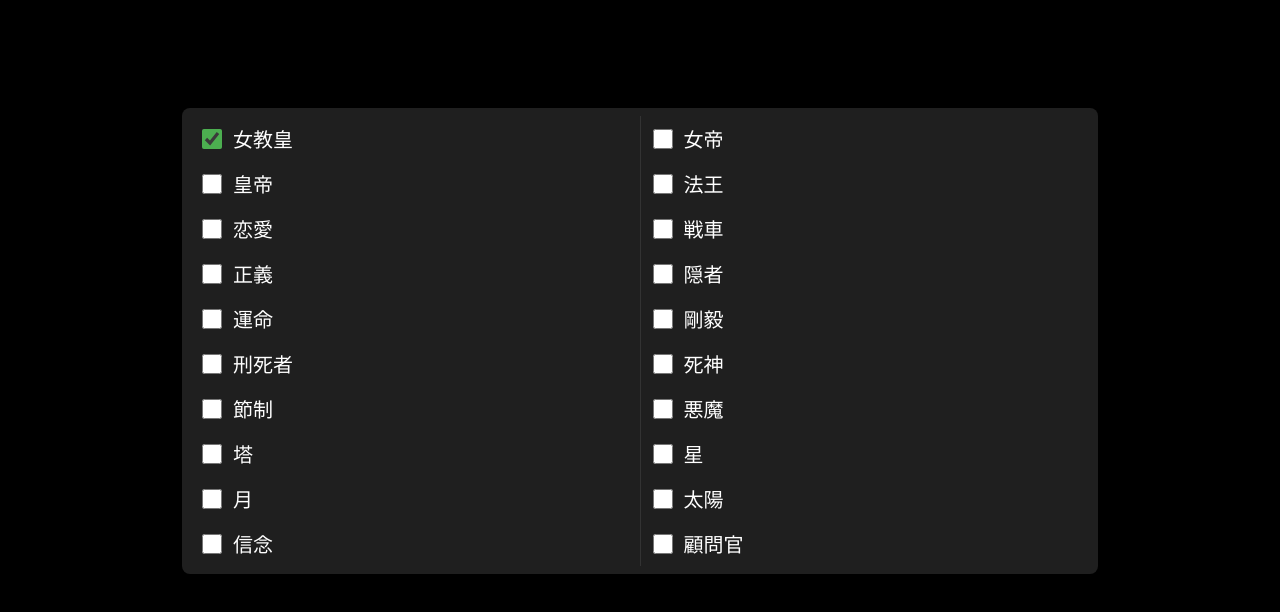
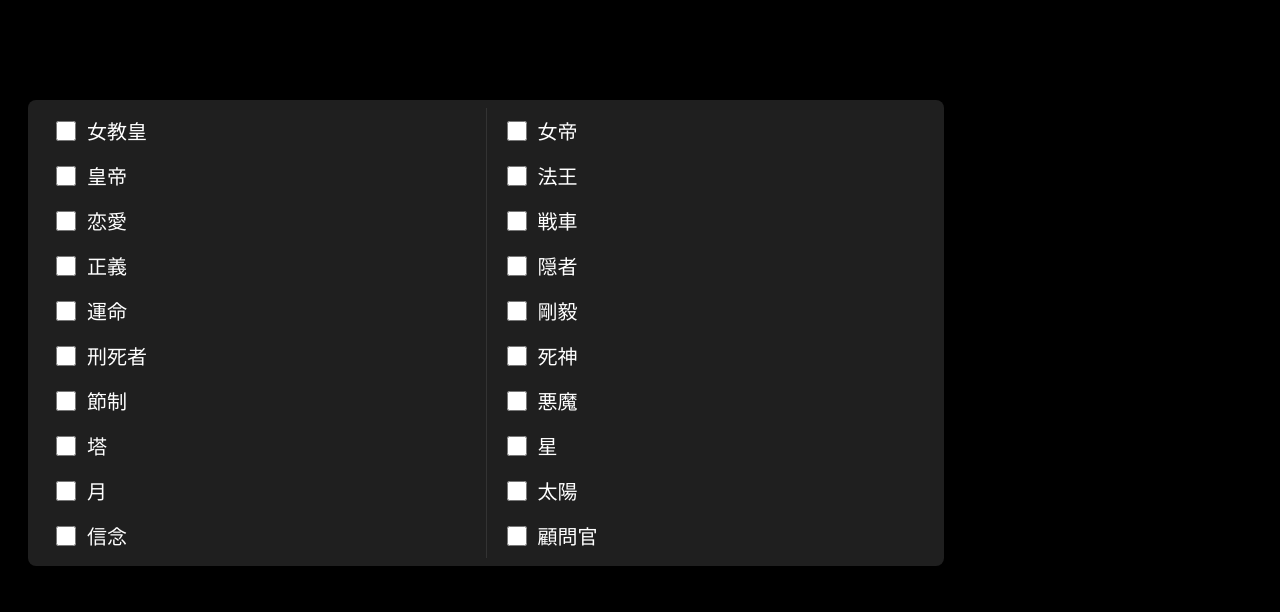
Before and after one commit to picnic09/arcana-list, a plain HTML site: page index.html in a window 1280 px wide. Both pictures are taken after a click on the checkbox "女教皇". Drawn offline with Linux system fonts and the light colour scheme.

Commit message:
Add files via upload

```diff
--- a/index.html
+++ b/index.html
@@ -1,99 +1,19 @@
 <!doctype html>
 <html lang="ja">
   <head>
-  <meta charset="utf-8">
-  <meta name="viewport" content="width=device-width, initial-scale=1">
-  <link rel="manifest" href="manifest.json">
-  <meta name="theme-color" content="#1f1f1f">
+    <meta charset="utf-8" />
+    <meta name="viewport" content="width=device-width, initial-scale=1" />
+    <link rel="stylesheet" type="text/css" href="style.css" />
+    <link rel="manifest" href="manifest.json" />
+    <meta name="theme-color" content="#1f1f1f" />
     <title>Arcana List</title>
-  <style>
-    body { font-family: system-ui, Arial; padding: 100px 8px 8px; background:#000; color:#fff; font-size: 20px; }
-    .todo-wrapper { max-width: 900px; margin: 0 auto ; background: #1f1f1f; border-radius: 8px; padding: 8px; }
-    table { width: 100%; border-collapse: collapse; }
-    td { padding: 8px; vertical-align: middle; }
-    .item { display: flex; align-items: center; gap: 8px; }
-    input[type="checkbox"] {
-      width: 20px; height: 20px;
-      accent-color: #4caf50;
-    }
-    label { user-select: none; color:#fff; font-size: 20px; }
-    td + td { border-left: 1px solid #333; }
-  </style>
   </head>
   <body>
     <div class="todo-wrapper">
-    <form>
       <table id="todo-table">
-        <tbody>
-          <!-- JavaScriptで行を生成 -->
-        </tbody>
+        <tbody></tbody>
       </table>
-    </form>
     </div>
-
-<script>
-  const labels = [
-    "女教皇", "女帝", "皇帝", "法王", "恋愛", "戦車", "正義", "隠者", "運命", "剛毅",
-    "刑死者", "死神", "節制", "悪魔", "塔", "星", "月", "太陽", "信念", "顧問官"
-  ];
-
-  const tbody = document.querySelector("#todo-table tbody");
-  const savedStates = JSON.parse(localStorage.getItem("triStates") || "{}");
-  let idx = 0;
-
-  for (let r = 1; r <= 10; r++) {
-    const tr = document.createElement("tr");
-    for (let c = 1; c <= 2; c++) {
-      const td = document.createElement("td");
-      const id = `todo-${r}-${c}`;
-      const text = labels[idx] || "-";
-      idx++;
-
-      td.innerHTML = `
-        <div class="item">
-          <input type="checkbox" id="${id}">
-          <label for="${id}">${text}</label>
-        </div>`;
-      tr.appendChild(td);
-
-      // --- 3択仕様の処理 ---
-      const checkbox = td.querySelector("input");
-      let state = savedStates[id] ?? 0; // 保存されていれば復元
-
-      // 復元処理
-      applyState(checkbox, state);
-
-      checkbox.addEventListener("change", function(e) {
-        state = (state + 1) % 3;
-        applyState(this, state);
-
-        // 保存
-        savedStates[id] = state;
-        localStorage.setItem("triStates", JSON.stringify(savedStates));
-      });
-    }
-    tbody.appendChild(tr);
-  }
-
-  // 状態をUIに反映する関数
-  function applyState(checkbox, state) {
-    if (state === 0) {
-      checkbox.checked = false;
-      checkbox.indeterminate = false;
-    } else if (state === 1) {
-      checkbox.checked = true;
-      checkbox.indeterminate = false;
-    } else if (state === 2) {
-      checkbox.checked = false;
-      checkbox.indeterminate = true;
-    }
-  }
-  </script>
-  <script>
-    if ("serviceWorker" in navigator) {
-      navigator.serviceWorker.register("./service-worker.js")
-        .then(() => console.log("Service Worker registered"));
-    }
-  </script>
+    <script src="index.js"></script>
   </body>
 </html>
--- /dev/null
+++ b/index.js
@@ -0,0 +1,121 @@
+class TriStateCheckbox {
+  constructor(id, labelText, storageKey, parentTd) {
+    this.id = id;
+    this.storageKey = storageKey;
+
+    const wrapper = document.createElement("div");
+    wrapper.className = "item";
+
+    this.checkbox = document.createElement("input");
+    this.checkbox.type = "checkbox";
+    this.checkbox.id = id;
+
+    this.label = document.createElement("label");
+    this.label.setAttribute("for", id);
+    this.label.textContent = labelText;
+
+    wrapper.appendChild(this.checkbox);
+    wrapper.appendChild(this.label);
+    parentTd.appendChild(wrapper);
+
+    this.state = 0;
+    this.load();
+    this.applyState();
+
+    this.checkbox.addEventListener("click", (e) => {
+      e.preventDefault();
+      this.nextState();
+    });
+  }
+
+  applyState() {
+    if (this.state === 0) {
+      this.checkbox.checked = false;
+      this.checkbox.indeterminate = false;
+    } else if (this.state === 1) {
+      this.checkbox.checked = true;
+      this.checkbox.indeterminate = false;
+    } else if (this.state === 2) {
+      this.checkbox.checked = false;
+      this.checkbox.indeterminate = true;
+    }
+  }
+
+  nextState() {
+    this.state = (this.state + 1) % 3;
+    this.applyState();
+    this.save();
+  }
+
+  save() {
+    const saved = JSON.parse(localStorage.getItem(this.storageKey) || "{}");
+    saved[this.id] = this.state;
+    localStorage.setItem(this.storageKey, JSON.stringify(saved));
+  }
+
+  load() {
+    const saved = JSON.parse(localStorage.getItem(this.storageKey) || "{}");
+    if (saved[this.id] !== undefined) {
+      this.state = saved[this.id];
+    }
+  }
+}
+
+class TriStateManager {
+  constructor(storageKey) {
+    this.storageKey = storageKey;
+    this.checkboxes = [];
+  }
+
+  addCheckbox(id, labelText, parentTd) {
+    const tri = new TriStateCheckbox(id, labelText, this.storageKey, parentTd);
+    this.checkboxes.push(tri);
+  }
+}
+
+// === 実行部 ===
+const labels = [
+  "女教皇",
+  "女帝",
+  "皇帝",
+  "法王",
+  "恋愛",
+  "戦車",
+  "正義",
+  "隠者",
+  "運命",
+  "剛毅",
+  "刑死者",
+  "死神",
+  "節制",
+  "悪魔",
+  "塔",
+  "星",
+  "月",
+  "太陽",
+  "信念",
+  "顧問官",
+];
+
+const tbody = document.querySelector("#todo-table tbody");
+const manager = new TriStateManager("triStates");
+
+let idx = 0;
+for (let r = 0; r < 10; r++) {
+  const tr = document.createElement("tr");
+  for (let c = 0; c < 2; c++) {
+    const td = document.createElement("td");
+    if (labels[idx]) {
+      manager.addCheckbox(`cb-${r}-${c}`, labels[idx], td);
+    }
+    tr.appendChild(td);
+    idx++;
+  }
+  tbody.appendChild(tr);
+}
+
+if ("serviceWorker" in navigator) {
+  navigator.serviceWorker
+    .register("./service-worker.js")
+    .then(() => console.log("Service Worker registered"));
+}
--- /dev/null
+++ b/style.css
@@ -0,0 +1,37 @@
+body {
+  font-family: system-ui, Arial;
+  background: #000;
+  color: #fff;
+}
+.todo-wrapper {
+  max-width: 900px;
+  margin: 100px 20px;
+  background: #1f1f1f;
+  border-radius: 8px;
+  padding: 8px;
+}
+table {
+  width: 100%;
+  border-collapse: collapse;
+}
+td {
+  padding: 8px 16px;
+  vertical-align: middle;
+}
+.item {
+  display: flex;
+  align-items: center;
+  gap: 8px;
+}
+input[type="checkbox"] {
+  width: 20px;
+  height: 20px;
+  accent-color: #4caf50;
+}
+label {
+  user-select: none;
+  font-size: 20px;
+}
+td + td {
+  border-left: 1px solid #333;
+}
```
Lines whose indentation alone changed are shown as unchanged.
